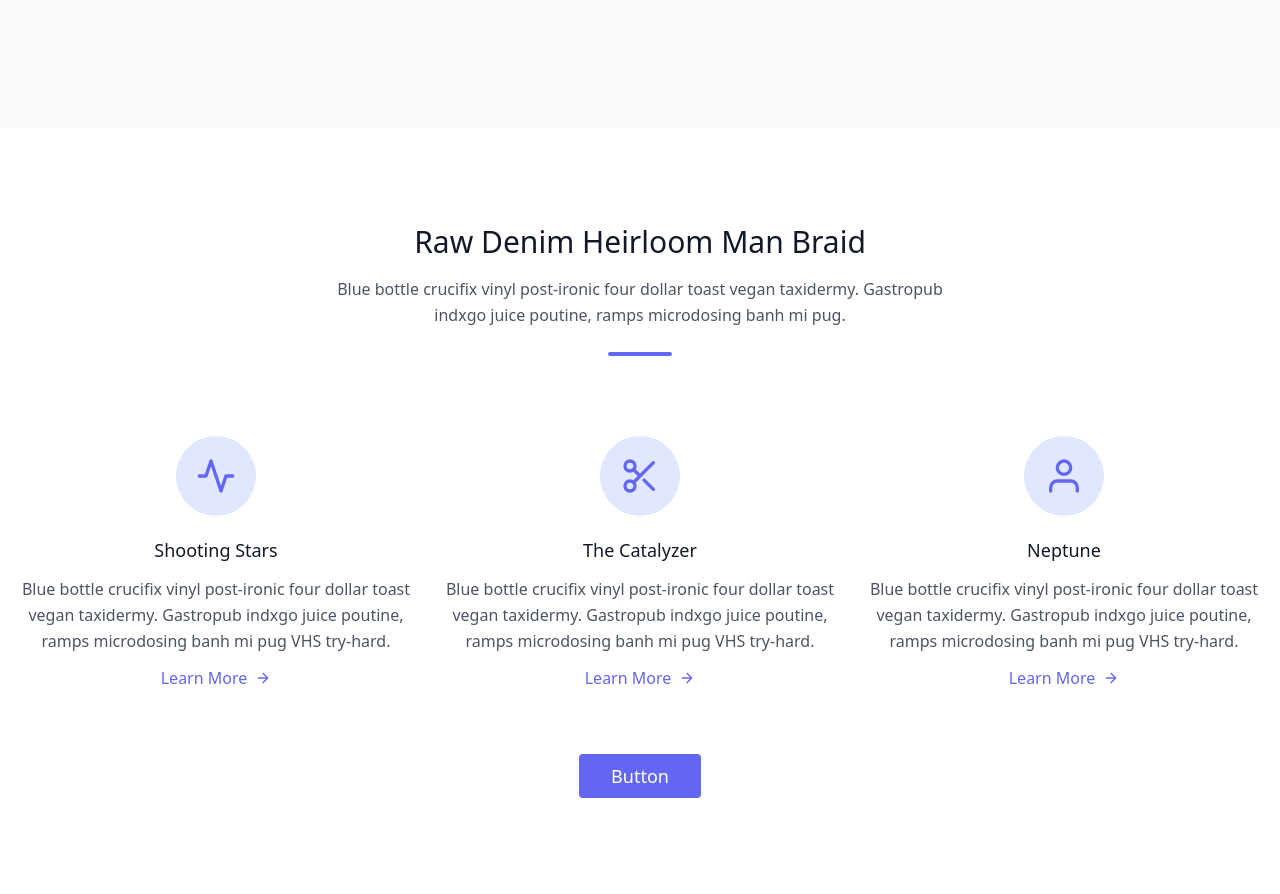
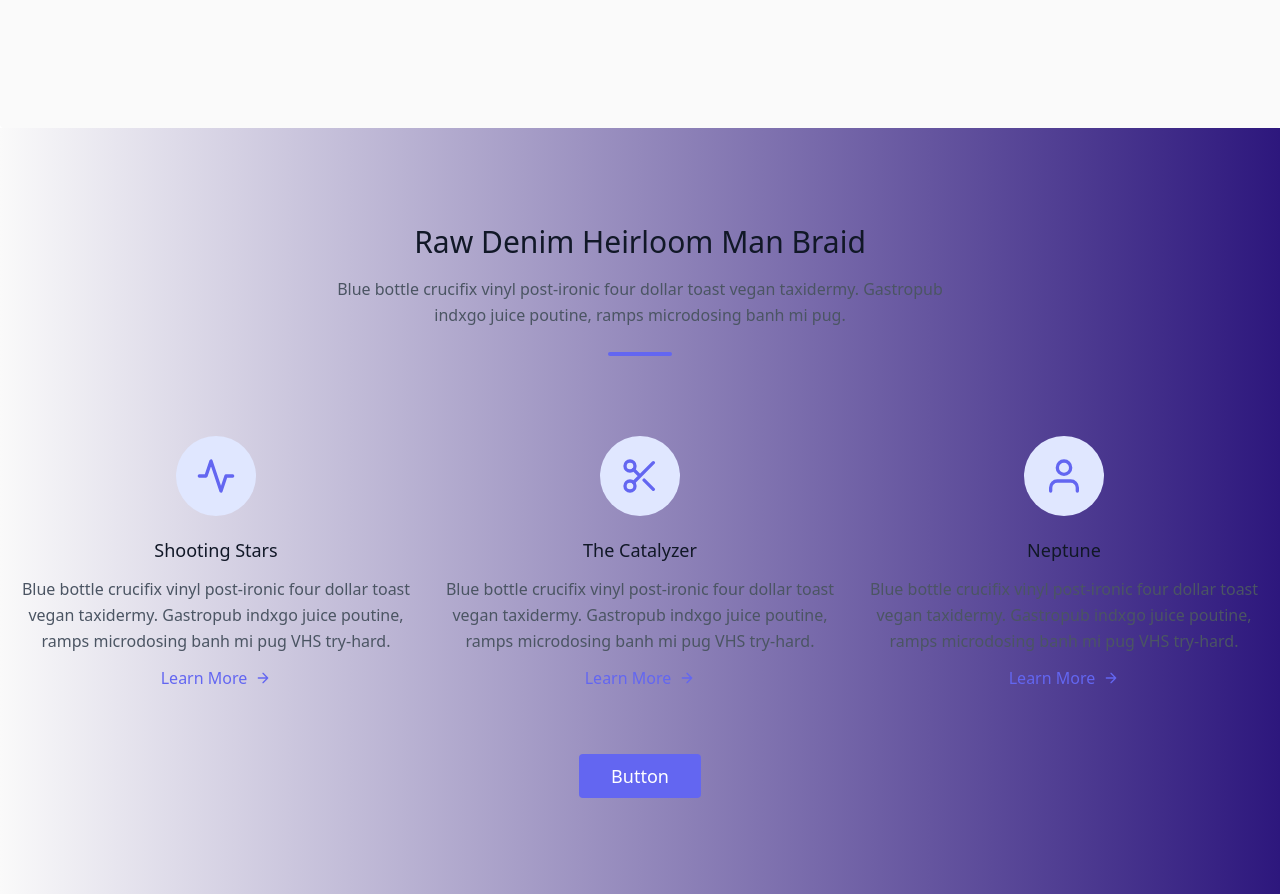
Before and after one commit to DC-21/port, a React (Vite) app: page / in a window 1280 px wide. Shown: the part 1560-2454 px from the top of the page. Built offline with nearby package versions, Linux system fonts and the light colour scheme; no server answers.

Commit message:
first commit

```diff
--- a/src/components/Portfolio.jsx
+++ b/src/components/Portfolio.jsx
@@ -2,7 +2,7 @@ import React from 'react'
 
 const Portfolio = () => {
   return (
-    <section class="text-gray-600 body-font">
+    <section class="text-gray-600 body-font" style={{ background: 'linear-gradient(to right, #fafafa, #2d177d)' }}>
   <div class="container px-5 py-24 mx-auto">
     <div class="text-center mb-20">
       <h1 class="sm:text-3xl text-2xl font-medium title-font text-gray-900 mb-4">Raw Denim Heirloom Man Braid</h1>
```
